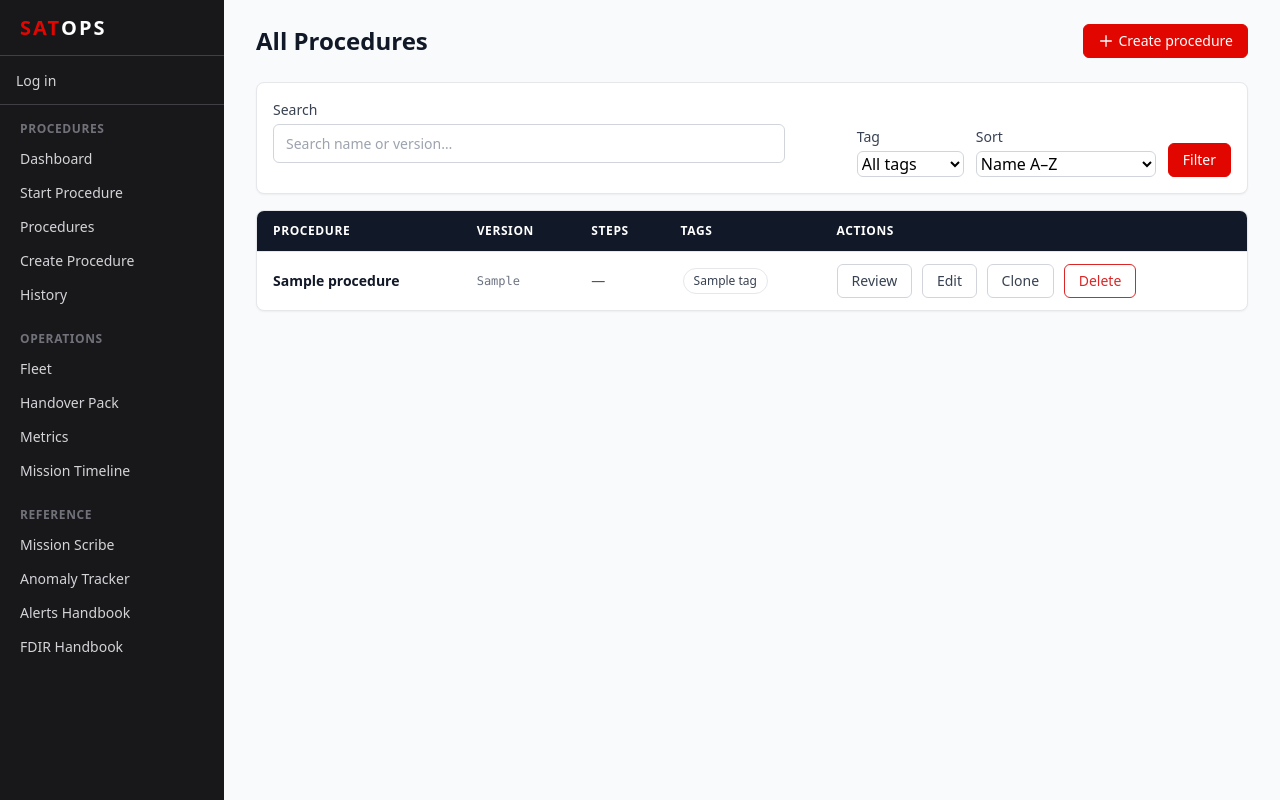
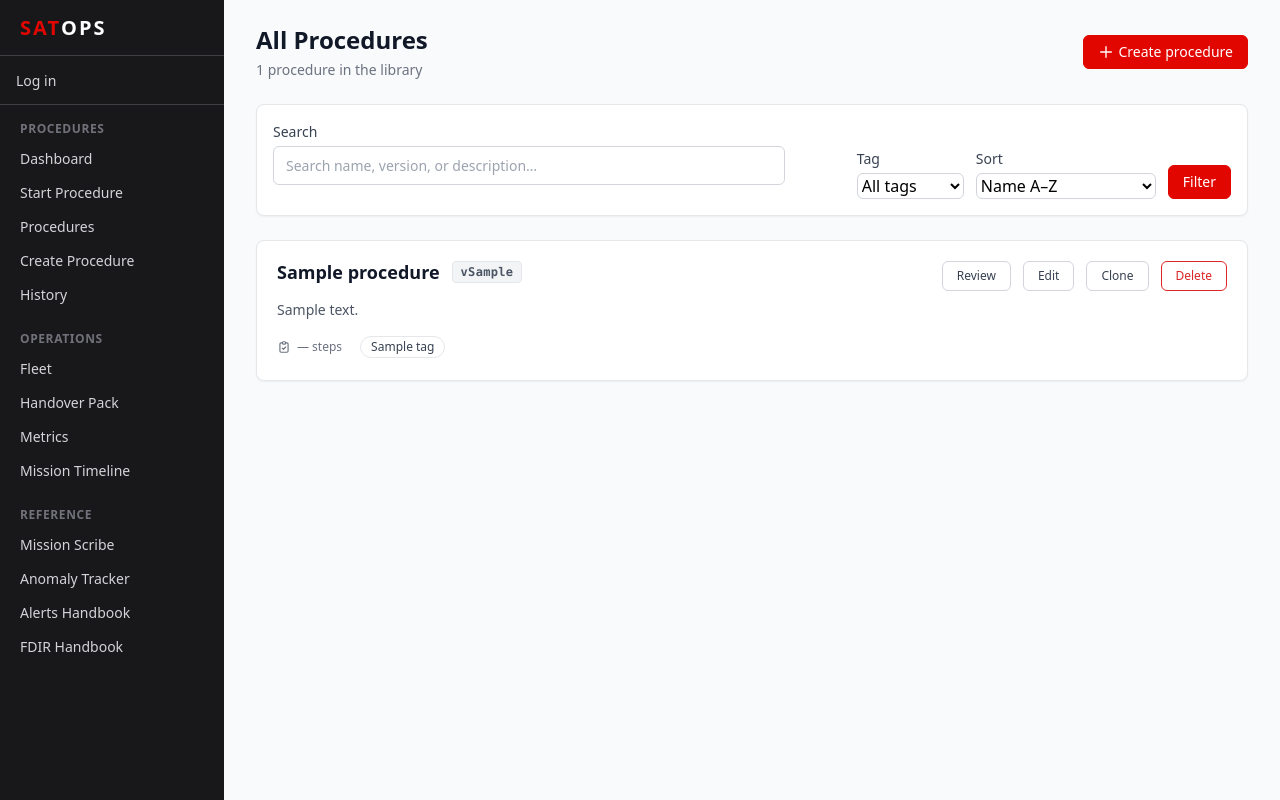
Before and after one commit to kushalmae/procedure_tool, a Django app: page /procedures/ in a window 1280 px wide. Run offline with Django 4.2, Linux system fonts and the light colour scheme; tables that the repository leaves empty hold one stand-in row (values such as "Sample post").

Commit message:
Redesign procedure list as card layout with descriptions and versions
- Replace plain table with card-based grid showing each procedure's name,
  version badge, high-level description, step count, and tags
- Add description field to create and edit forms
- Update procedure_list view to search across description field
- Update procedure_edit view to persist description on save
- Show procedure count in page subtitle

Co-authored-by: Kushal Shah <kushalmae@users.noreply.github.com>

```diff
--- a/satops_procedures/procedures/views.py
+++ b/satops_procedures/procedures/views.py
@@ -214,7 +214,7 @@ def procedure_list(request):
         procedures = procedures.filter(tags__id=filter_tag_id).distinct()
     if q:
         procedures = procedures.filter(
-            Q(name__icontains=q) | Q(version__icontains=q)
+            Q(name__icontains=q) | Q(version__icontains=q) | Q(description__icontains=q)
         )
     # Attach step count where YAML is loadable
     for p in procedures:
@@ -292,6 +292,7 @@ def procedure_create(request):
                 'error': 'Procedure name is required.',
                 'form_name': request.POST.get('name'),
                 'form_version': request.POST.get('version'),
+                'form_description': request.POST.get('description', '').strip(),
                 'form_preconditions': request.POST.get('preconditions', '').strip(),
                 'form_steps': steps,
             })
@@ -300,9 +301,11 @@ def procedure_create(request):
                 'error': 'At least one step (id and description) is required.',
                 'form_name': name,
                 'form_version': version,
+                'form_description': request.POST.get('description', '').strip(),
                 'form_preconditions': request.POST.get('preconditions', '').strip(),
                 'form_steps': [],
             })
+        description = (request.POST.get('description') or '').strip()
         preconditions = (request.POST.get('preconditions') or '').strip()
         proc_dict = {'name': name, 'version': version, 'steps': steps}
         if preconditions:
@@ -315,14 +318,16 @@ def procedure_create(request):
                 'error': f'Could not save procedure file: {e}',
                 'form_name': name,
                 'form_version': version,
+                'form_description': description,
                 'form_preconditions': preconditions,
                 'form_steps': steps,
             })
-        procedure = Procedure.objects.create(name=name, version=version, yaml_file=yaml_stem)
+        procedure = Procedure.objects.create(name=name, version=version, description=description, yaml_file=yaml_stem)
         return redirect(reverse('procedure_review') + f'?procedure={procedure.id}')
     return render(request, 'procedure_create.html', {
         'form_name': '',
         'form_version': '1.0',
+        'form_description': '',
         'form_preconditions': '',
         'form_steps': [{'id': '', 'description': '', 'input': ''}],
     })
@@ -341,6 +346,7 @@ def procedure_edit(request, procedure_id):
     if request.method == 'POST':
         name = request.POST.get('name', '').strip()
         version = request.POST.get('version', '1.0').strip() or '1.0'
+        description = (request.POST.get('description') or '').strip()
         preconditions = (request.POST.get('preconditions') or '').strip()
         step_ids = request.POST.getlist('step_id')
         step_descriptions = request.POST.getlist('step_description')
@@ -361,6 +367,7 @@ def procedure_edit(request, procedure_id):
                 'error': 'Procedure name is required.',
                 'form_name': request.POST.get('name'),
                 'form_version': request.POST.get('version'),
+                'form_description': description,
                 'form_preconditions': preconditions,
                 'form_steps': [{'id': s.get('id', ''), 'description': s.get('description', ''), 'input': s.get('input', '')} for s in (new_steps or [{}])] or [{'id': '', 'description': '', 'input': ''}],
             })
@@ -370,6 +377,7 @@ def procedure_edit(request, procedure_id):
                 'error': 'At least one step (id and description) is required.',
                 'form_name': name,
                 'form_version': version,
+                'form_description': description,
                 'form_preconditions': preconditions,
                 'form_steps': [{'id': '', 'description': '', 'input': ''}],
             })
@@ -384,11 +392,13 @@ def procedure_edit(request, procedure_id):
                 'error': f'Could not save procedure file: {e}',
                 'form_name': name,
                 'form_version': version,
+                'form_description': description,
                 'form_preconditions': preconditions,
                 'form_steps': [{'id': s.get('id', ''), 'description': s.get('description', ''), 'input': s.get('input', '')} for s in new_steps] or [{'id': '', 'description': '', 'input': ''}],
             })
         procedure.name = name
         procedure.version = version
+        procedure.description = description
         procedure.save()
         messages.success(request, f'Procedure "{name}" updated.')
         return redirect(reverse('procedure_review') + f'?procedure={procedure.id}')
@@ -396,6 +406,7 @@ def procedure_edit(request, procedure_id):
         'procedure': procedure,
         'form_name': procedure.name,
         'form_version': procedure.version,
+        'form_description': procedure.description,
         'form_preconditions': form_preconditions,
         'form_steps': form_steps or [{'id': '', 'description': '', 'input': ''}],
     })
--- a/satops_procedures/templates/procedure_create.html
+++ b/satops_procedures/templates/procedure_create.html
@@ -17,6 +17,9 @@
 
     <label for="version">Version</label>
     <input id="version" name="version" type="text" placeholder="e.g. 1.0" value="{{ form_version }}" maxlength="20">
+
+    <label for="description">Description <span class="text-gray-400 font-normal">(optional)</span></label>
+    <textarea id="description" name="description" rows="2" placeholder="High-level summary of what this procedure accomplishes…" style="max-width:40rem;">{{ form_description|default:"" }}</textarea>
 
     <label for="preconditions">Preconditions <span class="text-gray-400 font-normal">(optional)</span></label>
     <textarea id="preconditions" name="preconditions" rows="3" placeholder="Prerequisites, required state, or notes before starting…">{{ form_preconditions|default:"" }}</textarea>
--- a/satops_procedures/templates/procedure_edit.html
+++ b/satops_procedures/templates/procedure_edit.html
@@ -22,6 +22,9 @@
 
     <label for="version">Version</label>
     <input id="version" name="version" type="text" placeholder="e.g. 1.0" value="{{ form_version }}" maxlength="20">
+
+    <label for="description">Description <span class="text-gray-400 font-normal">(optional)</span></label>
+    <textarea id="description" name="description" rows="2" placeholder="High-level summary of what this procedure accomplishes…" style="max-width:40rem;">{{ form_description|default:"" }}</textarea>
 
     <label for="preconditions">Preconditions <span class="text-gray-400 font-normal">(optional)</span></label>
     <textarea id="preconditions" name="preconditions" rows="3" placeholder="Prerequisites, required state, or notes before starting…">{{ form_preconditions|default:"" }}</textarea>
--- a/satops_procedures/templates/procedure_list.html
+++ b/satops_procedures/templates/procedure_list.html
@@ -4,7 +4,10 @@
 {% block content %}
 
 <div class="flex items-center justify-between mb-6">
-  <h1 class="text-2xl font-semibold text-gray-900">All Procedures</h1>
+  <div>
+    <h1 class="text-2xl font-semibold text-gray-900">All Procedures</h1>
+    <p class="text-sm text-gray-500 mt-1">{{ procedures|length }} procedure{{ procedures|length|pluralize }} in the library</p>
+  </div>
   <a href="{% url 'procedure_create' %}" class="btn btn-primary no-print">
     <svg class="w-4 h-4" fill="none" viewBox="0 0 24 24" stroke="currentColor"><path stroke-linecap="round" stroke-linejoin="round" stroke-width="2" d="M12 4v16m8-8H4"/></svg>
     Create procedure
@@ -12,11 +15,11 @@
 </div>
 
 <!-- Filter bar -->
-<div class="no-print bg-white rounded-lg border border-gray-200 shadow-sm p-4 mb-4">
+<div class="no-print bg-white rounded-lg border border-gray-200 shadow-sm p-4 mb-6">
   <form method="get" class="flex flex-wrap items-end gap-3">
     <div class="flex-1 min-w-[160px]">
       <label class="first" for="proc-q">Search</label>
-      <input type="text" id="proc-q" name="q" value="{{ search_query }}" placeholder="Search name or version…">
+      <input type="text" id="proc-q" name="q" value="{{ search_query }}" placeholder="Search name, version, or description…">
     </div>
     <div>
       <label for="proc-tag">Tag</label>
@@ -42,54 +45,61 @@
   </form>
 </div>
 
-<div class="bg-white rounded-lg border border-gray-200 shadow-sm overflow-hidden">
-  <div class="overflow-x-auto">
-    <table class="min-w-full divide-y divide-gray-200 text-sm">
-      <thead class="bg-gray-900">
-        <tr>
-          <th class="px-4 py-3 text-left text-xs font-semibold text-white uppercase tracking-wider">Procedure</th>
-          <th class="px-4 py-3 text-left text-xs font-semibold text-white uppercase tracking-wider">Version</th>
-          <th class="px-4 py-3 text-left text-xs font-semibold text-white uppercase tracking-wider">Steps</th>
-          <th class="px-4 py-3 text-left text-xs font-semibold text-white uppercase tracking-wider">Tags</th>
-          <th class="px-4 py-3 text-left text-xs font-semibold text-white uppercase tracking-wider no-print">Actions</th>
-        </tr>
-      </thead>
-      <tbody class="divide-y divide-gray-100">
-        {% for p in procedures %}
-        <tr class="hover:bg-gray-50 transition-colors">
-          <td class="px-4 py-3 font-semibold text-gray-900">{{ p.name }}</td>
-          <td class="px-4 py-3 text-gray-500 font-mono text-xs">{{ p.version }}</td>
-          <td class="px-4 py-3 text-gray-600">{% if p.step_count is not None %}{{ p.step_count }}{% else %}—{% endif %}</td>
-          <td class="px-4 py-3">
-            {% if p.tags.exists %}
-            {% for t in p.tags.all %}<span class="tag-pill">{{ t.name }}</span>{% endfor %}
-            {% else %}
-            <span class="text-gray-400">—</span>
-            {% endif %}
-          </td>
-          <td class="px-4 py-3 no-print">
-            <a href="{% url 'procedure_review' %}?procedure={{ p.id }}" class="btn btn-secondary">Review</a>
-            <a href="{% url 'procedure_edit' p.id %}" class="btn btn-secondary">Edit</a>
-            <a href="{% url 'procedure_clone' p.id %}" class="btn btn-secondary">Clone</a>
-            {% if user.is_authenticated %}<a href="{% url 'start' %}?procedure={{ p.id }}" class="btn btn-primary">Start</a>{% endif %}
-            <a href="{% url 'procedure_delete' p.id %}" class="btn btn-secondary abort-btn">Delete</a>
-          </td>
-        </tr>
-        {% empty %}
-        <tr>
-          <td colspan="5" class="px-4 py-8 text-center text-gray-500">
-            No procedures.
-            {% if search_query or filter_tag_id %}
-            <a href="{% url 'procedure_list' %}?sort={{ sort }}" class="text-brand hover:underline">Clear filters.</a>
-            {% else %}
-            <a href="{% url 'procedure_create' %}" class="text-brand hover:underline">Create one.</a>
-            {% endif %}
-          </td>
-        </tr>
-        {% endfor %}
-      </tbody>
-    </table>
+{% if procedures %}
+<div class="grid gap-4">
+  {% for p in procedures %}
+  <div class="bg-white rounded-lg border border-gray-200 shadow-sm hover:shadow-md transition-shadow overflow-hidden">
+    <div class="p-5">
+      <!-- Header: name + version -->
+      <div class="flex items-start justify-between gap-4 mb-2">
+        <div class="flex items-center gap-3 flex-wrap">
+          <h2 class="text-lg font-semibold text-gray-900 leading-tight">{{ p.name }}</h2>
+          <span class="inline-flex items-center px-2 py-0.5 rounded text-xs font-bold font-mono bg-gray-100 text-gray-600 border border-gray-200 tracking-wide">v{{ p.version }}</span>
+        </div>
+        <div class="flex items-center gap-1.5 flex-shrink-0 no-print">
+          <a href="{% url 'procedure_review' %}?procedure={{ p.id }}" class="btn btn-secondary text-xs">Review</a>
+          <a href="{% url 'procedure_edit' p.id %}" class="btn btn-secondary text-xs">Edit</a>
+          <a href="{% url 'procedure_clone' p.id %}" class="btn btn-secondary text-xs">Clone</a>
+          {% if user.is_authenticated %}<a href="{% url 'start' %}?procedure={{ p.id }}" class="btn btn-primary text-xs">Start</a>{% endif %}
+          <a href="{% url 'procedure_delete' p.id %}" class="btn btn-secondary abort-btn text-xs">Delete</a>
+        </div>
+      </div>
+
+      <!-- Description -->
+      {% if p.description %}
+      <p class="text-sm text-gray-600 leading-relaxed mb-3 max-w-3xl">{{ p.description }}</p>
+      {% else %}
+      <p class="text-sm text-gray-400 italic mb-3">No description available.</p>
+      {% endif %}
+
+      <!-- Meta: steps + tags -->
+      <div class="flex items-center gap-4 flex-wrap text-xs">
+        <span class="inline-flex items-center gap-1.5 text-gray-500">
+          <svg class="w-3.5 h-3.5" fill="none" viewBox="0 0 24 24" stroke="currentColor"><path stroke-linecap="round" stroke-linejoin="round" stroke-width="2" d="M9 5H7a2 2 0 00-2 2v12a2 2 0 002 2h10a2 2 0 002-2V7a2 2 0 00-2-2h-2M9 5a2 2 0 002 2h2a2 2 0 002-2M9 5a2 2 0 012-2h2a2 2 0 012 2m-6 9l2 2 4-4"/></svg>
+          {% if p.step_count is not None %}{{ p.step_count }} step{{ p.step_count|pluralize }}{% else %}— steps{% endif %}
+        </span>
+        {% if p.tags.exists %}
+        <span class="inline-flex items-center gap-1 flex-wrap">
+          {% for t in p.tags.all %}<span class="tag-pill">{{ t.name }}</span>{% endfor %}
+        </span>
+        {% endif %}
+      </div>
+    </div>
   </div>
+  {% endfor %}
 </div>
+{% else %}
+<div class="bg-white rounded-lg border border-gray-200 shadow-sm p-12 text-center">
+  <svg class="w-12 h-12 mx-auto text-gray-300 mb-4" fill="none" viewBox="0 0 24 24" stroke="currentColor"><path stroke-linecap="round" stroke-linejoin="round" stroke-width="1.5" d="M9 12h6m-6 4h6m2 5H7a2 2 0 01-2-2V5a2 2 0 012-2h5.586a1 1 0 01.707.293l5.414 5.414a1 1 0 01.293.707V19a2 2 0 01-2 2z"/></svg>
+  <p class="text-gray-500 text-sm">
+    No procedures found.
+    {% if search_query or filter_tag_id %}
+    <a href="{% url 'procedure_list' %}?sort={{ sort }}" class="text-brand hover:underline">Clear filters</a>
+    {% else %}
+    <a href="{% url 'procedure_create' %}" class="text-brand hover:underline">Create your first procedure</a>
+    {% endif %}
+  </p>
+</div>
+{% endif %}
 
 {% endblock %}
```
